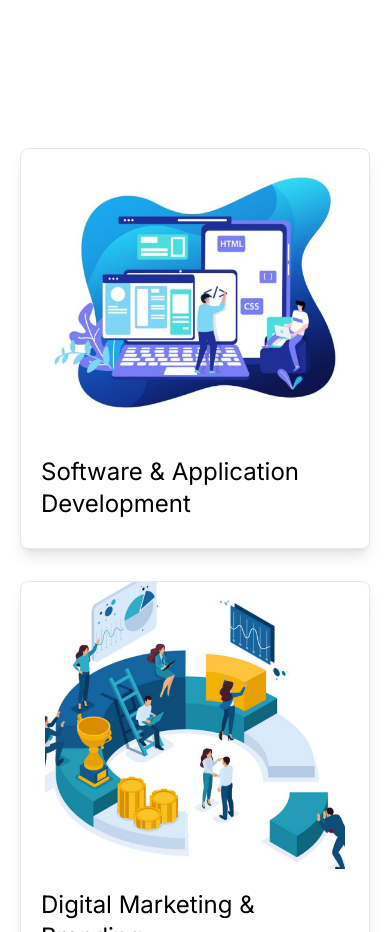
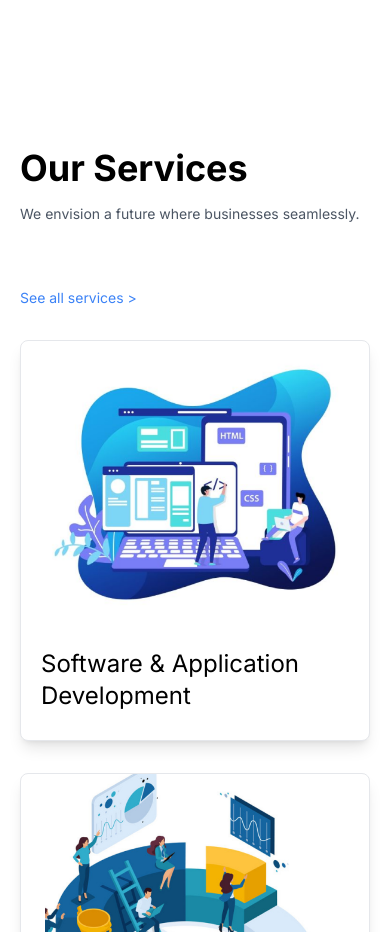
Before and after one commit to RohitSth/nemo-protfolio, a Next.js app: page / in a window 390 px wide. Shown: the part 1800-2732 px from the top of the page. Built offline with nearby package versions, Linux system fonts and the light colour scheme.

Commit message:
finalized all the responsiveness

```diff
--- a/src/app/components/service-page/page.tsx
+++ b/src/app/components/service-page/page.tsx
@@ -6,6 +6,19 @@ const ServicePage = () => {
       <section id="service-page" className="text-gray-600 body-font">
         <div className="container px-5 py-24 mx-auto">
           <div className="flex flex-wrap -m-4">
+            <div className="p-4 lg:w-1/4 md:w-1/2">
+              <div>
+                <h1 className="title-font text-4xl mb-4 font-bold text-black ">
+                  Our Services
+                </h1>
+                <p className="mb-16 text-sm">
+                  We envision a future where businesses seamlessly.
+                </p>
+                <div className="text-blue-500 text-sm hover:underline">
+                  <a href="#">See all services &gt;</a>
+                </div>
+              </div>
+            </div>
             <div className="lg:w-1/4 md:w-1/2 p-4">
               <div className="flex flex-col items-center bg-white border border-gray-200 rounded-lg shadow-lg">
                 <a href="#">
```
